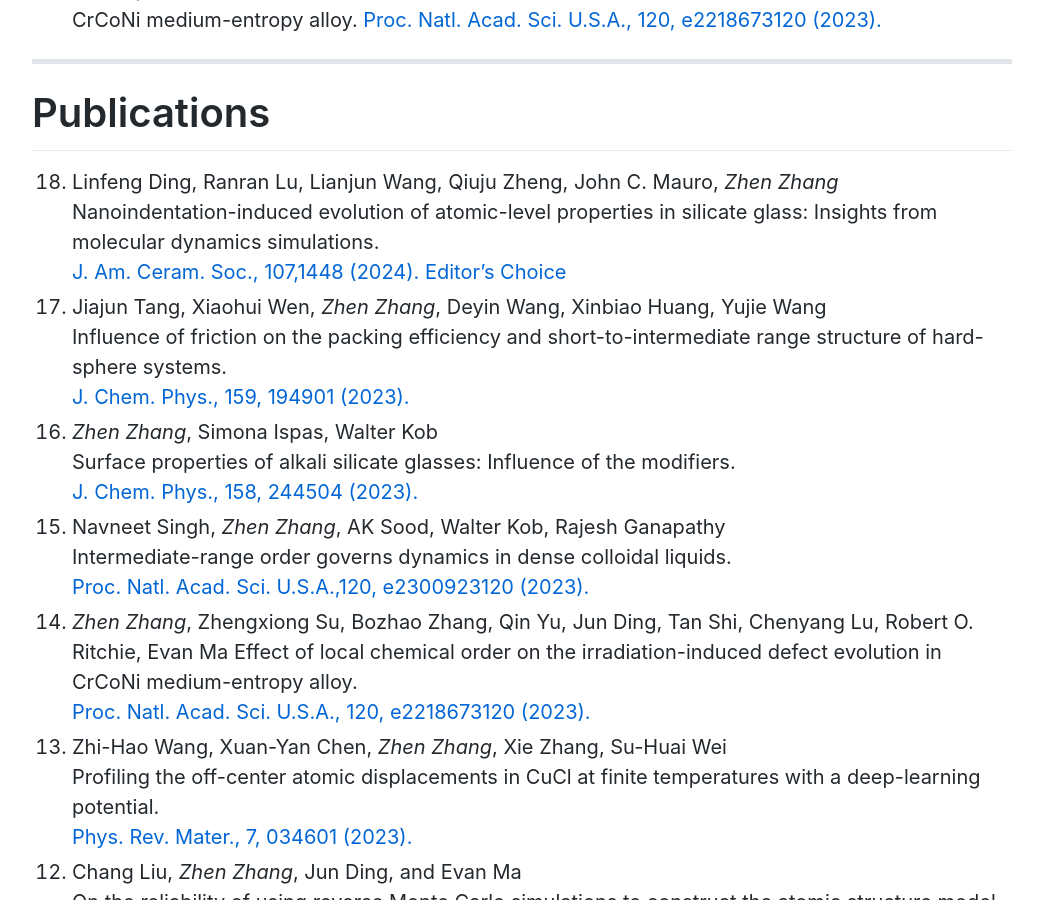
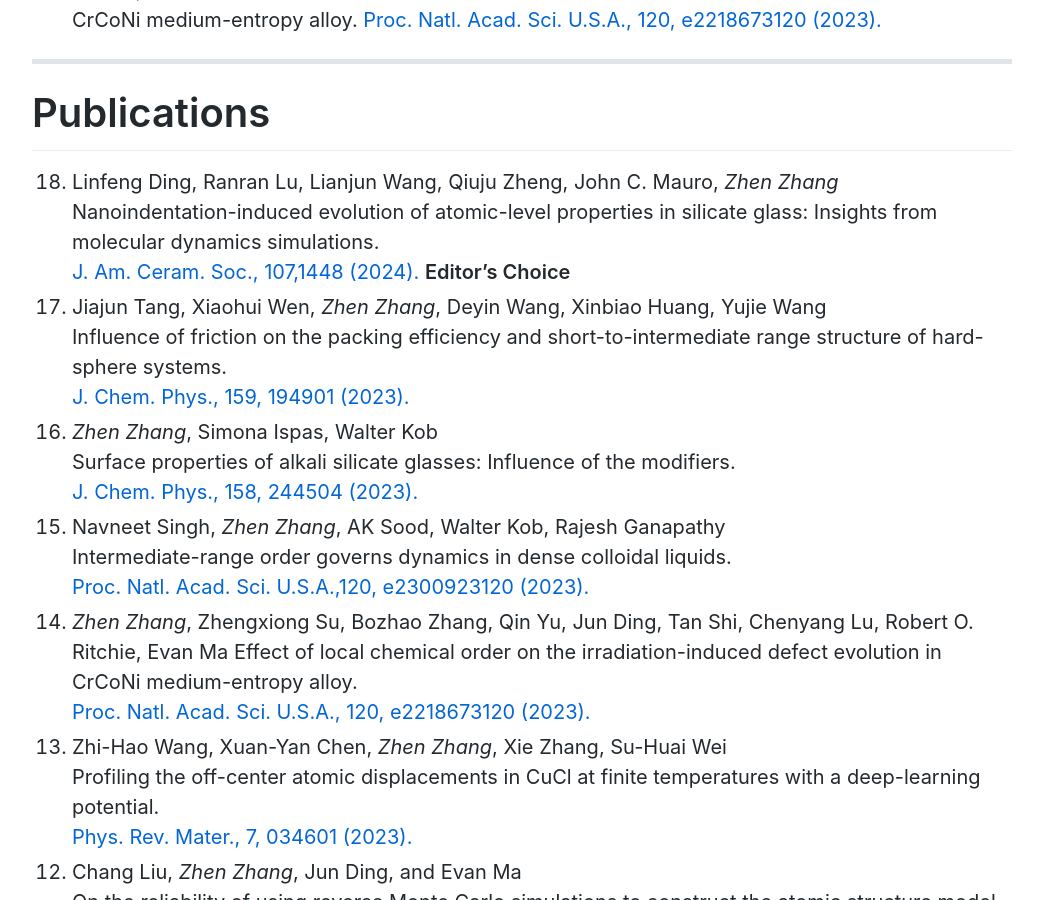
Before and after one commit to zhenzhang1991/zhenzhang1991.github.io, a Jekyll site: the page built from index.md, in a window 1280 px wide and 900 px high, scrolled down 4684 px. Shown: the whole window, without its empty margins (118-1161 px from the left). Built offline with Jekyll 4.4.1, drawn with Linux system fonts in a browser that asks for light colours; Markdown is read by kramdown in place of the engine named in the settings; comment, search, counter and statistics services are not loaded.

```diff
--- a/index.md
+++ b/index.md
@@ -87,7 +87,7 @@ Publication for more details:
 # Publications
 0. Linfeng Ding, Ranran Lu, Lianjun Wang, Qiuju Zheng, John C. Mauro, *Zhen Zhang* <br>
    Nanoindentation-induced evolution of atomic-level properties in silicate glass: Insights from molecular dynamics simulations. <br>
-   [J. Am. Ceram. Soc., 107,1448 (2024). Editor's Choice](https://doi.org/10.1111/jace.19230)
+   [J. Am. Ceram. Soc., 107,1448 (2024).](https://doi.org/10.1111/jace.19230) **Editor's Choice**
 0. Jiajun Tang, Xiaohui Wen, *Zhen Zhang*, Deyin Wang, Xinbiao Huang, Yujie Wang <br>
    Influence of friction on the packing efficiency and short-to-intermediate range structure of hard-sphere systems. <br>
    [J. Chem. Phys., 159, 194901 (2023).](https://doi.org/10.1063/5.0175513)
```
